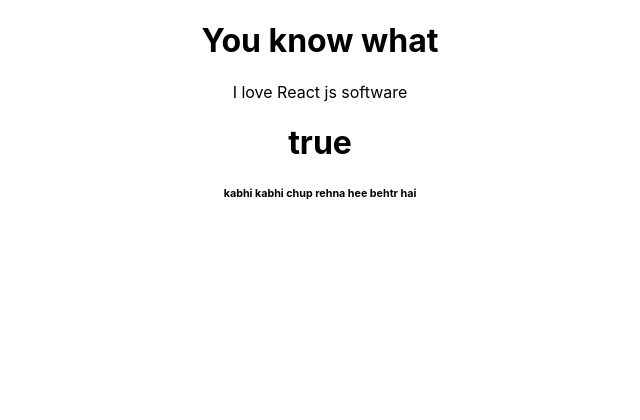
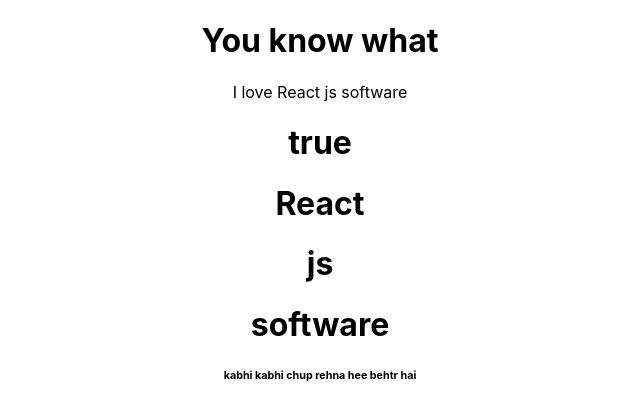
Before and after one commit to rgbdust/React-2, a React (Create React App) app: page / in a window 1280 px wide. Shown: the top 420 px of the page, without its empty margins (320-960 px from the left). Built offline with nearby package versions, Linux system fonts and the light colour scheme.

Commit message:
feat: render list items from test array using map in App component

```diff
--- a/src/App.js
+++ b/src/App.js
@@ -9,6 +9,10 @@
       <h1>You know what</h1>
       <p>I love {test}</p>
       <h1>{String(true)}</h1>
+      {
+        test.map(value => <h1>{value}</h1>)
+        // Map is used instead of loops in JSX.
+      }
 
       {2 > 3 ? <h6>Such too much</h6> : <h6>kabhi kabhi chup rehna hee behtr hai</h6>}
     </div>
```
